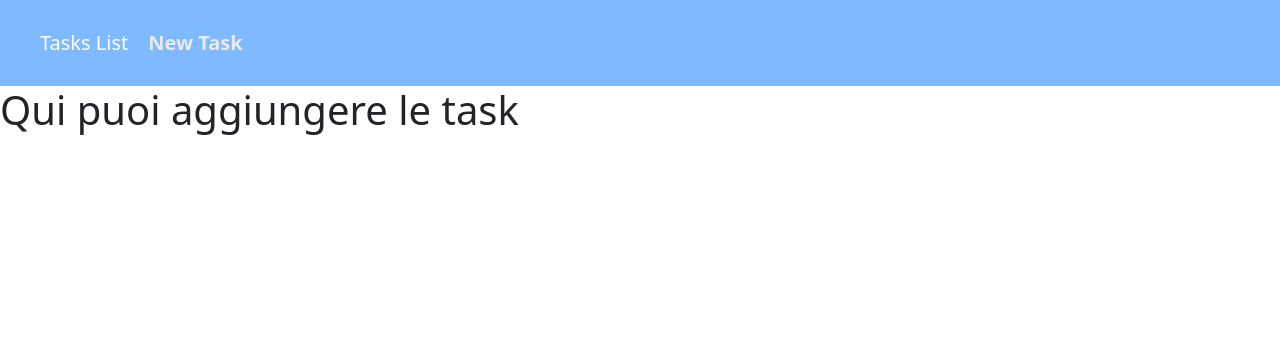
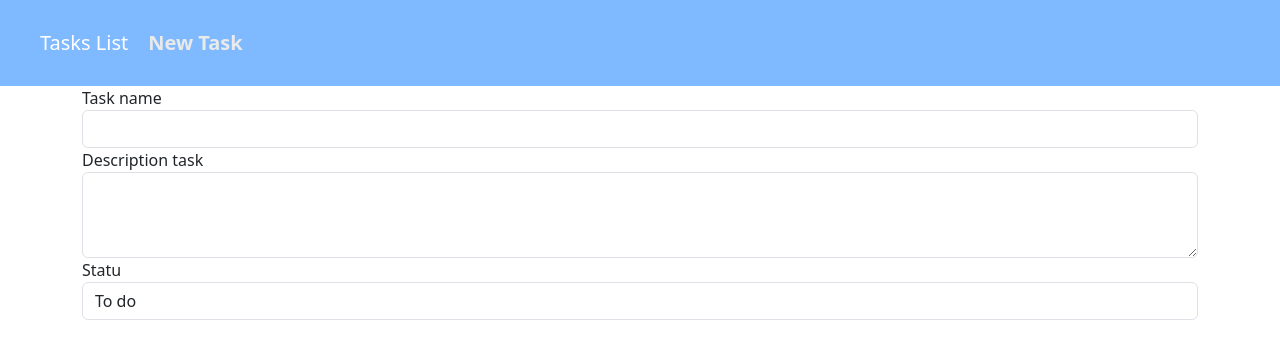
Before and after one commit to giuseppepetrazzuolo6/ex-react-task-manager, a React (Vite) app: page /newTask in a window 1280 px wide. Shown: the top 358 px of the page. Built offline with nearby package versions, Linux system fonts and the light colour scheme; no server answers.

Commit message:
added form for new task

```diff
--- a/src/pages/AddTask.jsx
+++ b/src/pages/AddTask.jsx
@@ -1,6 +1,27 @@
 export default function AddTask() {
 
     return (
-        <h1>Qui puoi aggiungere le task</h1>
+        <>
+            <div className="container">
+                <form>
+                    <div class="form-group">
+                        <label for="exampleFormControlInput1">Task name</label>
+                        <input type="email" class="form-control" id="exampleFormControlInput1" />
+                    </div>
+                    <div class="form-group">
+                        <label for="exampleFormControlTextarea1">Description task</label>
+                        <textarea class="form-control" id="exampleFormControlTextarea1" rows="3"></textarea>
+                    </div>
+                    <div class="form-group">
+                        <label for="exampleFormControlSelect1">Statu</label>
+                        <select class="form-control" id="exampleFormControlSelect1">
+                            <option>To do</option>
+                            <option>Doing</option>
+                            <option>Done</option>
+                        </select>
+                    </div>
+                </form>
+            </div>
+        </>
     )
 }
```
